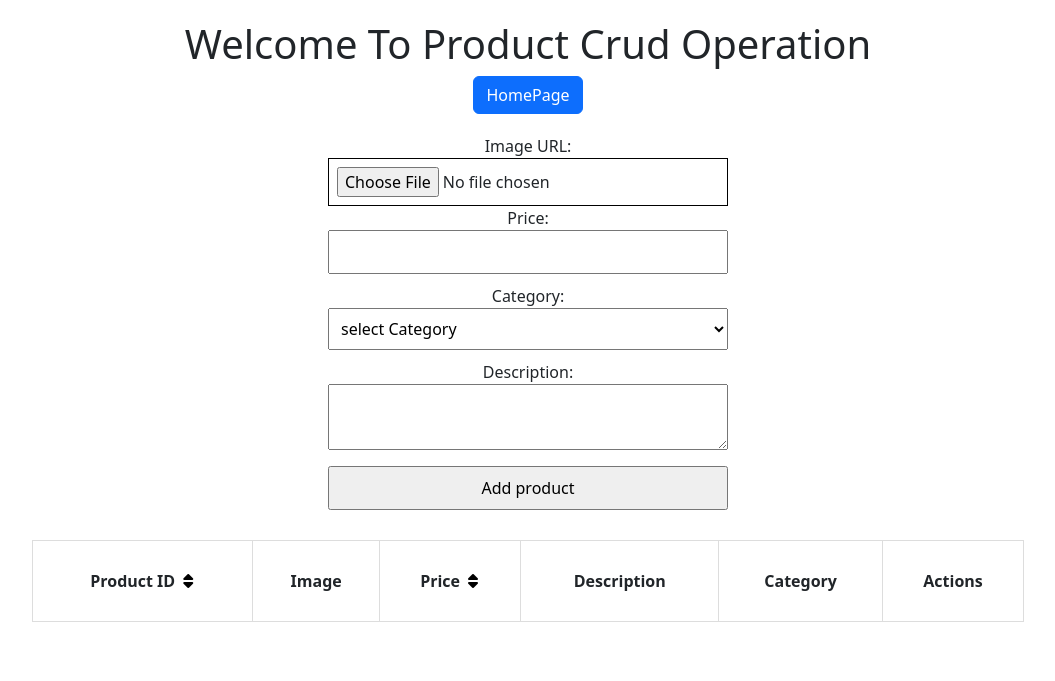
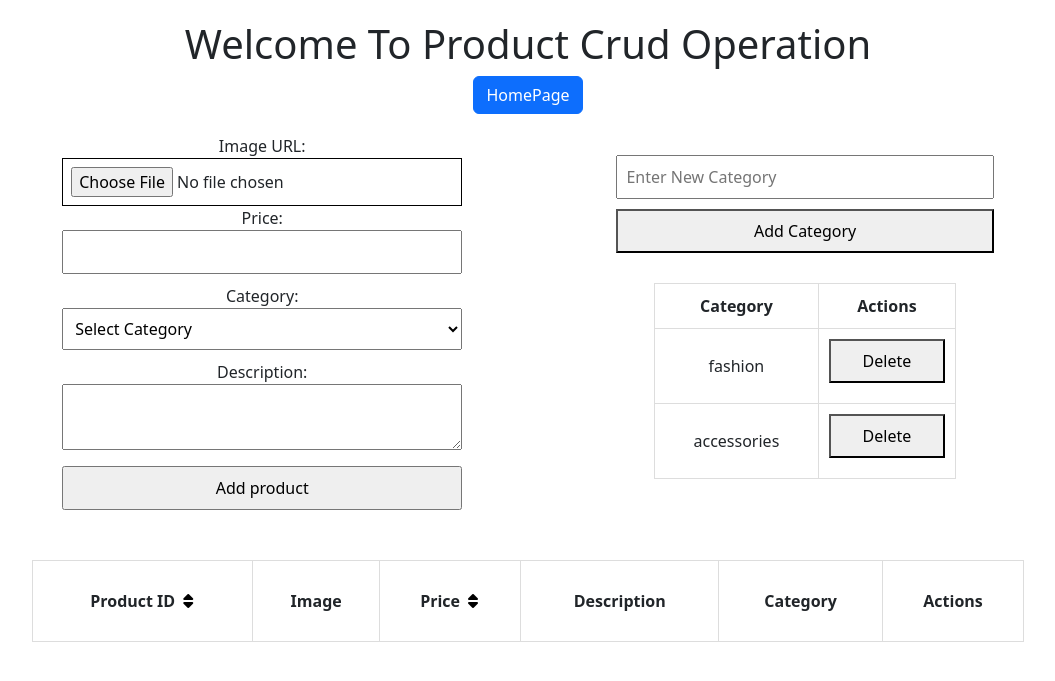
Before and after one commit to dhruv5604/Flipkart_homepage, a PHP site: page /admin/products.html in a window 1280 px wide. Shown: the top 681 px of the page, without its empty margins (112-1167 px from the left). Run offline with PHP 8.4, Linux system fonts and the light colour scheme; lists and menus that the app fills with data are empty.

Commit message:
added crud functionality on category so admin can add category also

```diff
--- a/admin/products.html
+++ b/admin/products.html
@@ -14,26 +14,38 @@
 <body>
   <h1 style="text-align: center;">Welcome To Product Crud Operation</h1>
   <a type="button" class="btn btn-primary" href="../index.html">HomePage</a>
+  <div class="form-main">
+    <div class="form1">
       <form action="" id="form1">
         <label for="productImage">Image URL:</label>
-        <input
-          type="file"
-          name="productImage"
-          id="productImage"
-          accept="image/*"
-        />
+        <input type="file" name="productImage" id="productImage" accept="image/*" />
         <label for="productPrice">Price:</label>
         <input type="number" name="productPrice" id="productPrice" required />
         <label for="categoryList">Category:</label>
         <select name="categoryList" id="categoryList">
-          <option value="default" selected disabled>select Category</option>
-          <option value="fashion">Fashion</option>
-          <option value="accessories">Accessories</option>
         </select>
         <label for="productDescription">Description:</label>
         <textarea id="productDescription" name="pro" required></textarea>
         <input type="submit" value="Add product" />
       </form>
+    </div>
+    <div class="form2">
+      <form id="categoryForm">
+        <input type="text" id="newCategory" placeholder="Enter New Category">
+        <button type="submit">Add Category</button>
+      </form>
+
+      <table>
+        <thead>
+          <tr>
+            <th>Category</th>
+            <th>Actions</th>
+          </tr>
+        </thead>
+        <tbody id="category-list"></tbody>
+      </table>
+    </div>
+  </div>
 
   <table id="table1">
     <thead>
@@ -64,6 +76,8 @@
   </table>
 
 
+
+
   <script src="https://cdn.jsdelivr.net/npm/bootstrap@5.0.2/dist/js/bootstrap.bundle.min.js"
     integrity="sha384-MrcW6ZMFYlzcLA8Nl+NtUVF0sA7MsXsP1UyJoMp4YLEuNSfAP+JcXn/tWtIaxVXM"
     crossorigin="anonymous"></script>
--- a/css/product.css
+++ b/css/product.css
@@ -54,3 +54,9 @@
     border: none;
     margin-top: 10px;
   }
+
+  .form-main{
+    display: flex;
+    justify-content: space-evenly;
+    align-items: center;
+  }
--- a/index.html
+++ b/index.html
@@ -223,7 +223,7 @@
         </div>
     </div>
 
-    <div class="container mt-3 p-2">
+    <!-- <div class="container mt-3 p-2">
         <div class="row ms-2">
             <h4>Fashion Category</h4>
         </div>
@@ -241,7 +241,9 @@
         <div class="row ms-2">
             <h4>Accessory Category</h4>
         </div>
-    </div>
+    </div> -->
+
+    <div id="category-container"></div>
 
     <div class="container instruments mb-3 ">
         <div class="d-flex">
--- a/js/script.js
+++ b/js/script.js
@@ -1,8 +1,7 @@
 let products = JSON.parse(localStorage.getItem("flipkartProducts")) || []
-
-
+let categories = JSON.parse(localStorage.getItem("flipkartCategories")) || ["fashion", "accessories"];
 showProducts(products);
-
+showCategories(categories);
 
 function showProducts(products) {
     const productList = document.getElementById("product-list");
@@ -60,7 +59,6 @@
     reader.readAsDataURL(file);
 }
 
-
 document.getElementById("form1").addEventListener("submit", (e) => {
     e.preventDefault();
     addProduct();
@@ -78,3 +76,73 @@
         localStorage.setItem("flipkartProducts", JSON.stringify(products));
     }
 }
+
+function showCategories(categories) {
+    const categoryDropdown = document.getElementById("categoryList");
+    const categoryList = document.getElementById("category-list");
+    categoryDropdown.innerHTML = `<option value="default" selected disabled>Select Category</option>`;
+
+    categoryList.innerHTML = "";
+
+    categories.forEach((category, index) => {
+        let option = document.createElement("option");
+        option.value = category;
+        option.innerText = category;
+        categoryDropdown.appendChild(option);
+
+        categoryList.innerHTML += `
+        <tr>
+            <td>${category}</td>
+            <td>
+                <button onclick="deleteCategory(${index})">Delete</button>
+            </td>
+        </tr>`;
+    });
+}
+
+function addCategory() {
+    const newCategory = document.getElementById("newCategory").value.trim();
+
+    if (!newCategory) {
+        alert("Please enter a category name");
+        return;
+    }
+
+    if (categories.includes(newCategory)) {
+        alert("Category already exists!");
+        return;
+    }
+
+    categories.push(newCategory);
+    localStorage.setItem("flipkartCategories", JSON.stringify(categories));
+    showCategories(categories);
+
+    document.getElementById("newCategory").value = "";
+}
+
+function deleteCategory(index) {
+    if (confirm("Are you sure you want to delete this category?")) {
+        let categoryToDelete = categories[index];
+        if(categoryToDelete == "fashion" || categoryToDelete == "accessories"){
+            alert("can't delete this category because they are default category");
+            return;
+        }
+        categories.splice(index, 1);
+        localStorage.setItem("flipkartCategories", JSON.stringify(categories));
+        showCategories(categories);
+
+        products.forEach((product, index2) => {
+            let toBeDeleted = (product.category == categoryToDelete) ? index2 : -1;
+            if (toBeDeleted != -1) {
+                products.splice(index2, 1);
+                showProducts(products);
+                localStorage.setItem("flipkartProducts", JSON.stringify(products));
+            }
+        })
+    }
+}
+
+document.getElementById("categoryForm").addEventListener("submit", (e) => {
+    e.preventDefault();
+    addCategory();
+});
```
Also changed, not shown: js/index.js (+35 -4 lines). Lines whose indentation alone changed are shown as unchanged.
